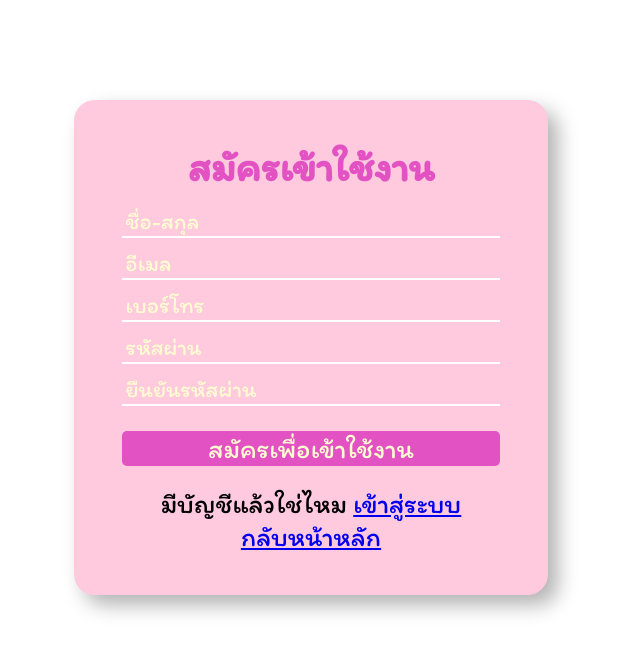
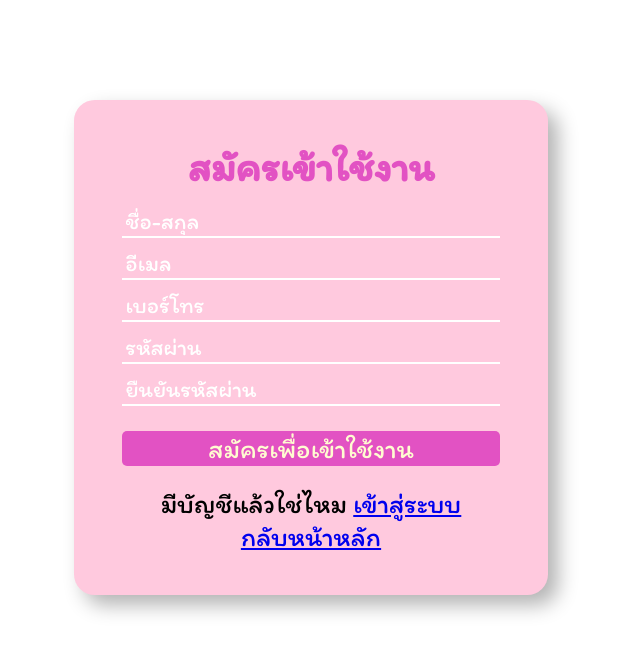
Before and after one commit to Yelleyy/webproject, a PHP site: page /register.php in a window 1280 px wide. Shown: the top 653 px of the page, without its empty margins (329-969 px from the left). Run offline with PHP 8.4, Linux system fonts and the light colour scheme.

Commit message:
Update stylelogre.css

```diff
--- a/stylelogre.css
+++ b/stylelogre.css
@@ -83,16 +83,16 @@
 
 ::-webkit-input-placeholder {
     /* Edge */
-    color: #fffcd1;
+    color: white;
 }
 
  :-ms-input-placeholder {
     /* Internet Explorer */
-    color: #fffcd1;
+    color: white;
 }
 
  ::placeholder {
-    color: #fffcd1;
+    color: white;
 }
 
 .noaccountyet {
```
